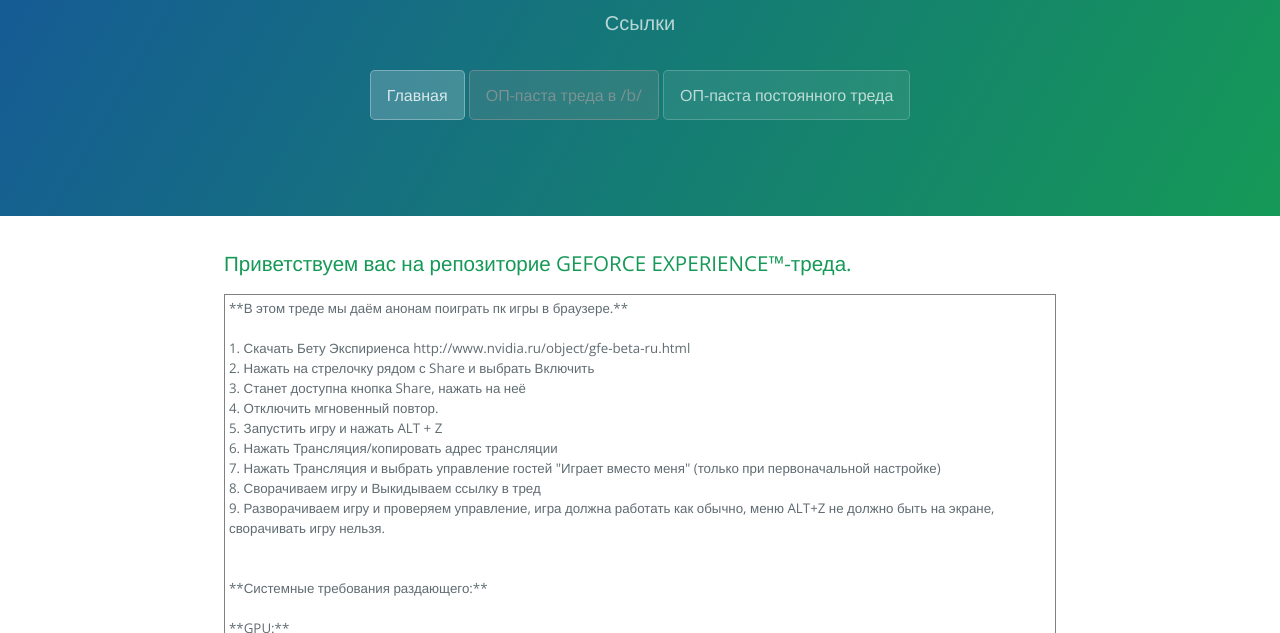
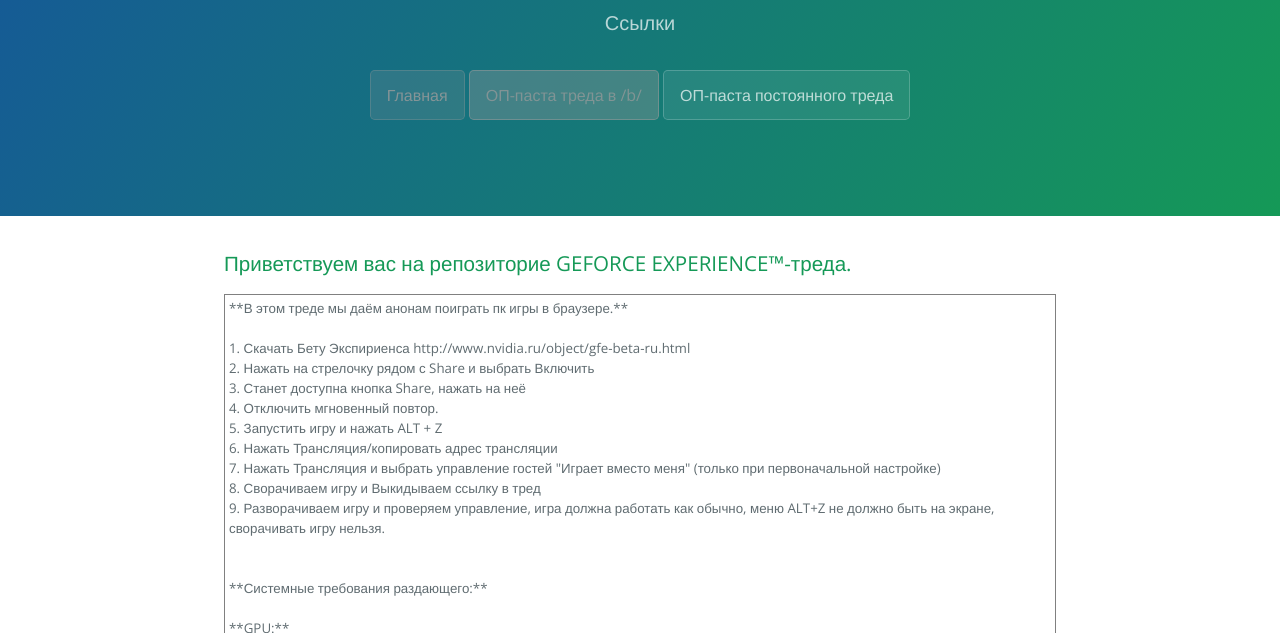
Before and after one commit to GFCexp/GFCexp_main, a plain HTML site: page b.html in a window 1280 px wide. In both pictures the pointer is over the link "Главная". Shown: the part 167-800 px from the top of the page. Drawn offline with nearby package versions, Linux system fonts and the light colour scheme.

Commit message:
Update stylesheet.css

```diff
--- a/stylesheets/stylesheet.css
+++ b/stylesheets/stylesheet.css
@@ -38,7 +38,7 @@ a {
   display: inline-block;
   margin-bottom: 1rem;
   color: rgba(155, 155, 155, 0.7);
-  background-color: rgba(155, 155, 155, 0.2);
+  background-color: rgba(155, 155, 155, 0.35);
   border-color: rgba(155, 155, 155, 0.5);
   border-style: solid;
   border-width: 1px;
@@ -46,6 +46,12 @@ a {
   transition: color 0.2s, background-color 0.2s, border-color 0.2s; }
   .btnh + .btnh {
     margin-left: 1rem; }
+
+.btn:hover {
+  color: rgba(155, 155, 155, 0.8);
+  text-decoration: none;
+  background-color: rgba(155, 155, 155, 0.2);
+  border-color: rgba(155, 155, 155, 0.3); }
 
 @media screen and (min-width: 64em) {
   .btn {
```
